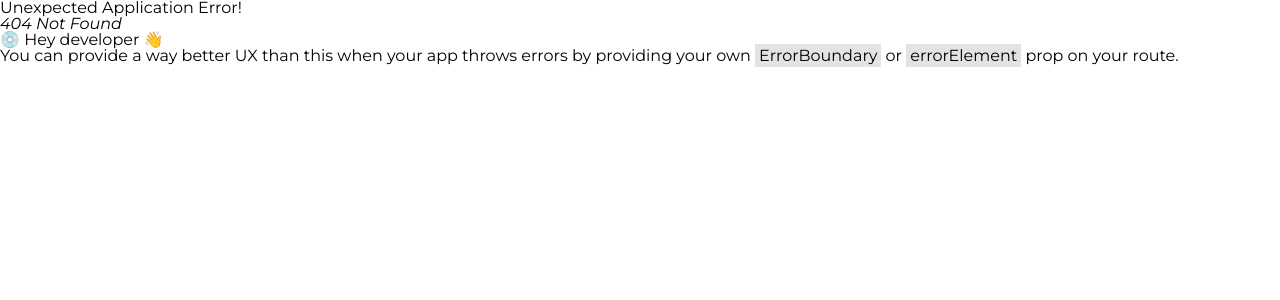
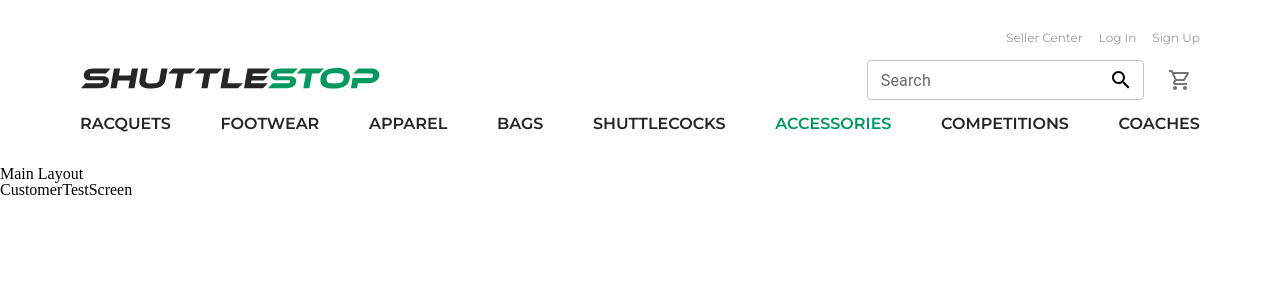
Before and after one commit to teojiesern/ShuttleStop-FE, a React (Vite) app: page /customer/accessories in a window 1280 px wide. Before the commit this address had no page. Shown: the top 300 px of the page. Built offline with nearby package versions, Linux system fonts and the light colour scheme.

Commit message:
feat(main): implement stylings for route detection

```diff
--- a/src/app/modules/customer/navigation/CustomerScreens.jsx
+++ b/src/app/modules/customer/navigation/CustomerScreens.jsx
@@ -2,10 +2,32 @@ import { Route } from 'react-router-dom';
 import CustomerTestScreen from '../view/CustomerTestScreen';
 
 const CustomerScreens = (
-    <Route
-        path="customer"
-        element={<CustomerTestScreen />}
-    />
+    <>
+        <Route
+            path="/customer/racquets"
+            element={<CustomerTestScreen />}
+        />
+        <Route
+            path="/customer/footwear"
+            element={<CustomerTestScreen />}
+        />
+        <Route
+            path="/customer/apparel"
+            element={<CustomerTestScreen />}
+        />
+        <Route
+            path="/customer/bags"
+            element={<CustomerTestScreen />}
+        />
+        <Route
+            path="/customer/shuttlecocks"
+            element={<CustomerTestScreen />}
+        />
+        <Route
+            path="/customer/accessories"
+            element={<CustomerTestScreen />}
+        />
+    </>
 );
 
 export default CustomerScreens;
--- a/src/app/modules/marketing/navigation/MarketingScreens.jsx
+++ b/src/app/modules/marketing/navigation/MarketingScreens.jsx
@@ -5,11 +5,11 @@ import MarketingTestScreenTwo from '../view/MarketingTestScreenTwo';
 const MarketingScreens = (
     <>
         <Route
-            path="marketing"
+            path="marketing/competitions"
             element={<MarketingTestScreen />}
         />
         <Route
-            path="marketing/campaigns"
+            path="marketing/coaches"
             element={<MarketingTestScreenTwo />}
         />
     </>
--- a/src/app/platform/components/Header/Header.jsx
+++ b/src/app/platform/components/Header/Header.jsx
@@ -1,11 +1,12 @@
 import ShoppingCartOutlinedIcon from '@mui/icons-material/ShoppingCartOutlined';
 import { IconButton } from '@mui/material';
-import { Outlet } from 'react-router-dom';
+import { Link, Outlet } from 'react-router-dom';
 import styled from 'styled-components';
 import Logo from '../../icons/logo.svg';
 import HeaderLink from './HeaderLink';
 import HeaderNavLink from './HeaderNavLink';
 import SearchField from './SearchField';
+
 // region styles
 const RootContainer = styled.div`
     display: flex;
@@ -31,10 +32,12 @@ export default function Header() {
             <RootContainer>
                 <HeaderLink />
                 <HeaderContainer>
-                    <img
-                        src={Logo}
-                        width={300}
-                    />
+                    <Link to="/">
+                        <img
+                            src={Logo}
+                            width={300}
+                        />
+                    </Link>
                     <ElementContainer>
                         <SearchField />
                         <IconButton>
--- a/src/app/platform/components/Header/HeaderNavLink.jsx
+++ b/src/app/platform/components/Header/HeaderNavLink.jsx
@@ -10,7 +10,7 @@ const NavLinkContainer = styled.div`
 `;
 
 const StyledNavLink = styled(NavLink)`
-    color: ${COLORS.black};
+    color: ${(props) => props.style({ isActive: props.isActive }).color};
     text-decoration: none;
     font-weight: ${FONTWEIGHT.SEMI_BOLD};
     font-size: ${FONTSIZE.small};
@@ -33,14 +33,70 @@ const StyledNavLink = styled(NavLink)`
 export default function HeaderNavLink() {
     return (
         <NavLinkContainer>
-            <StyledNavLink to="/">RACQUETS</StyledNavLink>
-            <StyledNavLink to="/">FOOTWEAR</StyledNavLink>
-            <StyledNavLink to="/">APPAREL</StyledNavLink>
-            <StyledNavLink to="/">BAGS</StyledNavLink>
-            <StyledNavLink to="/">SHUTTLECOCKS</StyledNavLink>
-            <StyledNavLink to="/">ACCESSORIES</StyledNavLink>
-            <StyledNavLink to="/">COMPETITIONS</StyledNavLink>
-            <StyledNavLink to="/">COACHES</StyledNavLink>
+            <StyledNavLink
+                to="/customer/racquets"
+                style={({ isActive }) => ({
+                    color: isActive ? COLORS.green : COLORS.black,
+                })}
+            >
+                RACQUETS
+            </StyledNavLink>
+            <StyledNavLink
+                to="/customer/footwear"
+                style={({ isActive }) => ({
+                    color: isActive ? COLORS.green : COLORS.black,
+                })}
+            >
+                FOOTWEAR
+            </StyledNavLink>
+            <StyledNavLink
+                to="/customer/apparel"
+                style={({ isActive }) => ({
+                    color: isActive ? COLORS.green : COLORS.black,
+                })}
+            >
+                APPAREL
+            </StyledNavLink>
+            <StyledNavLink
+                to="/customer/bags"
+                style={({ isActive }) => ({
+                    color: isActive ? COLORS.green : COLORS.black,
+                })}
+            >
+                BAGS
+            </StyledNavLink>
+            <StyledNavLink
+                to="/customer/shuttlecocks"
+                style={({ isActive }) => ({
+                    color: isActive ? COLORS.green : COLORS.black,
+                })}
+            >
+                SHUTTLECOCKS
+            </StyledNavLink>
+            <StyledNavLink
+                to="/customer/accessories"
+                style={({ isActive }) => ({
+                    color: isActive ? COLORS.green : COLORS.black,
+                })}
+            >
+                ACCESSORIES
+            </StyledNavLink>
+            <StyledNavLink
+                to="/marketing/competitions"
+                style={({ isActive }) => ({
+                    color: isActive ? COLORS.green : COLORS.black,
+                })}
+            >
+                COMPETITIONS
+            </StyledNavLink>
+            <StyledNavLink
+                to="/marketing/coaches"
+                style={({ isActive }) => ({
+                    color: isActive ? COLORS.green : COLORS.black,
+                })}
+            >
+                COACHES
+            </StyledNavLink>
         </NavLinkContainer>
     );
 }
```
